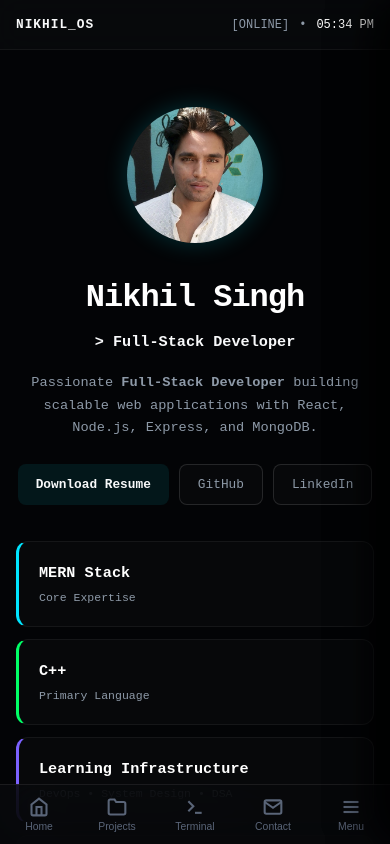
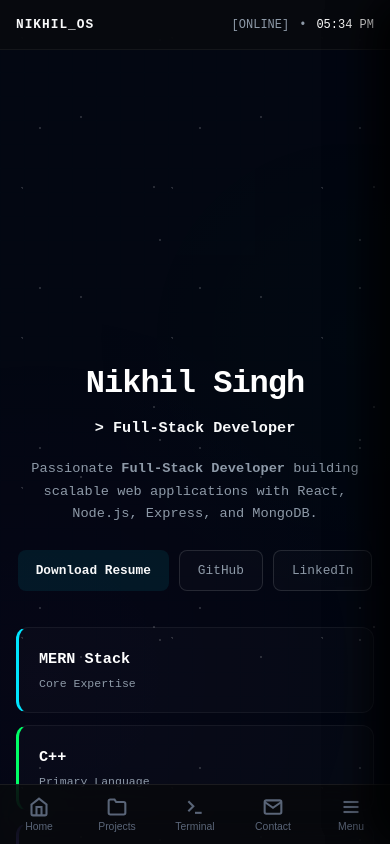
Before and after one commit to s-nikhil2005/Portfolio, a Next.js app in the folder apps/web/: page / in a window 390 px wide. Both pictures are taken after a click on the button "SOUND OFF". Shown: the top 844 px of the page. Built offline with nearby package versions, Linux system fonts and the light colour scheme.

Commit message:
feat: render unified 3D space background and robot mascot on mobile viewports for cohesive OS visual identity

```diff
--- a/apps/web/src/app/page.tsx
+++ b/apps/web/src/app/page.tsx
@@ -810,12 +810,29 @@ export default function Home() {
     return (
       <div
         style={{
-          background: "#030406",
+          background: "#030712",
           minHeight: "100dvh",
           position: "relative",
           width: "100%",
         }}
       >
+        {/* 3D Background canvas scene on Mobile */}
+        <div
+          style={{
+            position: "fixed",
+            top: 0,
+            left: 0,
+            width: "100vw",
+            height: "100vh",
+            zIndex: 0,
+            pointerEvents: "none",
+          }}
+        >
+          <SceneCanvas activeSlide={0} introStage="done" />
+        </div>
+
+        {/* UI Content Layer */}
+        <div style={{ position: "relative", zIndex: 1 }}>
           <MobileOS
             onDownloadResume={handleDownloadResume}
             onSelectProject={setSelectedProject}
@@ -832,6 +849,7 @@ export default function Home() {
             activeTheme={activeTheme}
             setActiveTheme={setActiveTheme}
           />
+        </div>
         {/* Case Study Full-Screen Modal */}
         <CaseStudyModal
           project={selectedProject}
--- a/apps/web/src/components/3d/SceneCanvas.tsx
+++ b/apps/web/src/components/3d/SceneCanvas.tsx
@@ -402,6 +402,17 @@ const CameraController = ({ activeSlide }: { activeSlide: number }) => {
         break;
     }
 
+    // Responsive portrait composition override for mobile screens
+    const aspect = state.viewport.aspect;
+    if (aspect < 1) {
+      targetX = 0;
+      targetY = 0.8;
+      targetZ = 6.8;
+      targetLookX = 0;
+      targetLookY = 0.2;
+      targetLookZ = -0.5;
+    }
+
     // Smoothly LERP camera position
     state.camera.position.x = THREE.MathUtils.lerp(
       state.camera.position.x,
--- a/apps/web/src/components/MobileOS.tsx
+++ b/apps/web/src/components/MobileOS.tsx
@@ -1,7 +1,13 @@
 "use client";
 
 import * as React from "react";
-import { TimelineItem, ProjectData, WorkExperience } from "@portfolio/ui";
+import {
+  TimelineItem,
+  ProjectData,
+  WorkExperience,
+  OSMascot,
+} from "@portfolio/ui";
+import { Canvas } from "@react-three/fiber";
 
 interface MobileOSProps {
   onDownloadResume: () => void;
@@ -338,8 +344,7 @@ export const MobileOS = ({
           left: 0;
           width: 100%;
           height: 100%;
-          background: radial-gradient(circle at 50% 25%, rgba(0, 240, 255, 0.07) 0%, transparent 60%),
-                      linear-gradient(180deg, #07090e 0%, #030406 100%);
+          background: transparent;
           z-index: -3;
           pointer-events: none;
         }
@@ -675,10 +680,32 @@ export const MobileOS = ({
         className="mobile-section"
         style={{ textAlign: "center", paddingTop: "50px" }}
       >
-        <div className="mobile-avatar-ring">
-          <div className="mobile-avatar-img-wrap">
-            <img src="/profile.jpg" alt="Nikhil Singh Avatar" />
-          </div>
+        <div
+          style={{
+            width: "240px",
+            height: "240px",
+            margin: "0 auto 20px auto",
+          }}
+        >
+          <Canvas
+            camera={{ position: [0, 0, 5.2] }}
+            style={{ pointerEvents: "none" }}
+          >
+            <ambientLight intensity={0.45} color="#071B2C" />
+            <directionalLight
+              position={[2, 3, 2]}
+              intensity={1.5}
+              color="#00E5FF"
+              castShadow
+            />
+            <pointLight
+              position={[-3, -1, 3]}
+              intensity={2.0}
+              color="#7B61FF"
+            />
+            <pointLight position={[3, 1, -2]} intensity={1.2} color="#00C8FF" />
+            <OSMascot introStage="done" />
+          </Canvas>
         </div>
 
         <h1
--- a/packages/ui/src/components/Profile/ProfileOverview.tsx
+++ b/packages/ui/src/components/Profile/ProfileOverview.tsx
@@ -319,7 +319,7 @@ const OrbitingNode = ({
 };
 
 // Floating premium 3D Robot Mascot (face of NIKHIL_OS)
-const OSMascot = ({ introStage }: { introStage: string }) => {
+export const OSMascot = ({ introStage }: { introStage: string }) => {
   const groupRef = React.useRef<THREE.Group>(null);
   const leftEyeRef = React.useRef<THREE.Mesh>(null);
   const rightEyeRef = React.useRef<THREE.Mesh>(null);
```
Lines whose indentation alone changed are shown as unchanged.
